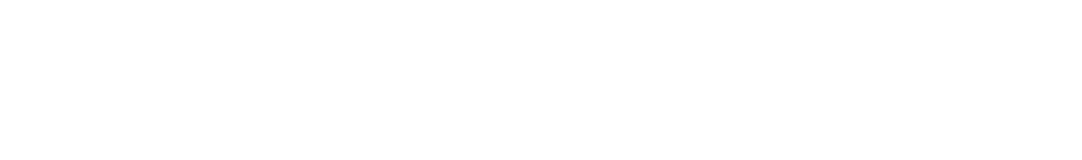
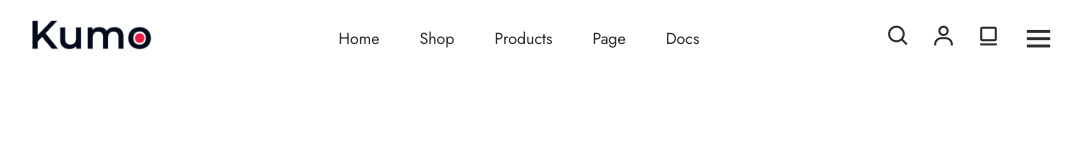
Before and after one commit to TranVuHoang/repo100, a plain HTML site: page index.html in a window 1280 px wide. Shown: the whole page, without its empty margins (96-1178 px from the left). Drawn offline with nearby package versions, Linux system fonts and the light colour scheme.

Commit message:
create section header

```diff
--- a/index.html
+++ b/index.html
@@ -22,6 +22,30 @@
     <title>Hwang Tran - Ecommerce Website only html css</title>
   </head>
   <body>
+    <header class="header">
+      <!-- logo -->
+      <a href="#!" class="logo">
+        <img src="./images/logo.png" alt="" />
+      </a>
+
+      <!-- navbar menu -->
+      <ul class="navmenu">
+        <li><a href="#home">home</a></li>
+        <li><a href="#shop">shop</a></li>
+        <li><a href="#products">products</a></li>
+        <li><a href="#page">page</a></li>
+        <li><a href="#docs">docs</a></li>
+      </ul>
+
+      <div class="nav-icon">
+        <a href="#"><i class="bx bx-search"></i></a>
+        <a href="#"><i class="bx bx-user"></i></a>
+        <a href="#"><i class="bx bx-card"></i></a>
+
+        <div id="menu-icon" class="bx bx-menu"></div>
+      </div>
+    </header>
+
     <!-- font awesome cdn -->
     <script
       src="https://kit.fontawesome.com/45f7d79fc2.js"
--- a/main.css
+++ b/main.css
@@ -0,0 +1,78 @@
+* {
+  margin: 0;
+  padding: 0;
+  box-sizing: border-box;
+  scroll-behavior: smooth;
+  font-family: "Jost", sans-serif;
+  list-style: none;
+  text-decoration: none;
+}
+
+:root {
+  --black-color: #2c2c2c;
+  --pink-color: #ee1c47;
+}
+
+/* --- header --- */
+.header {
+  position: fixed;
+  width: 100%;
+  top: 0;
+  right: 0;
+  z-index: 1000;
+  display: flex;
+  align-items: center;
+  justify-content: space-between;
+  padding: 20px 10%;
+
+  & .logo {
+    & img {
+      max-width: 120px;
+      height: auto;
+    }
+  }
+
+  & .navmenu {
+    display: flex;
+
+    & a {
+      color: var(--black-color);
+      font-size: 16px;
+      text-transform: capitalize;
+      padding: 10px 20px;
+      font-weight: 400;
+      transition: all 0.3s ease;
+
+      &:hover {
+        color: var(--pink-color);
+      }
+    }
+  }
+
+  & .nav-icon {
+    display: flex;
+    align-items: center;
+    justify-content: center;
+
+    & i {
+      margin-right: 20px;
+      color: var(--black-color);
+      font-size: 25px;
+      font-weight: 400;
+      transition: 0.3s ease;
+
+      &:hover {
+        transform: scale(1.1);
+        color: var(--pink-color);
+        text-shadow: 0 0 2px var(--pink-color);
+      }
+    }
+  }
+
+  & #menu-icon {
+    font-size: 35px;
+    color: var(--black-color);
+    z-index: 10001;
+    cursor: pointer;
+  }
+}
```
